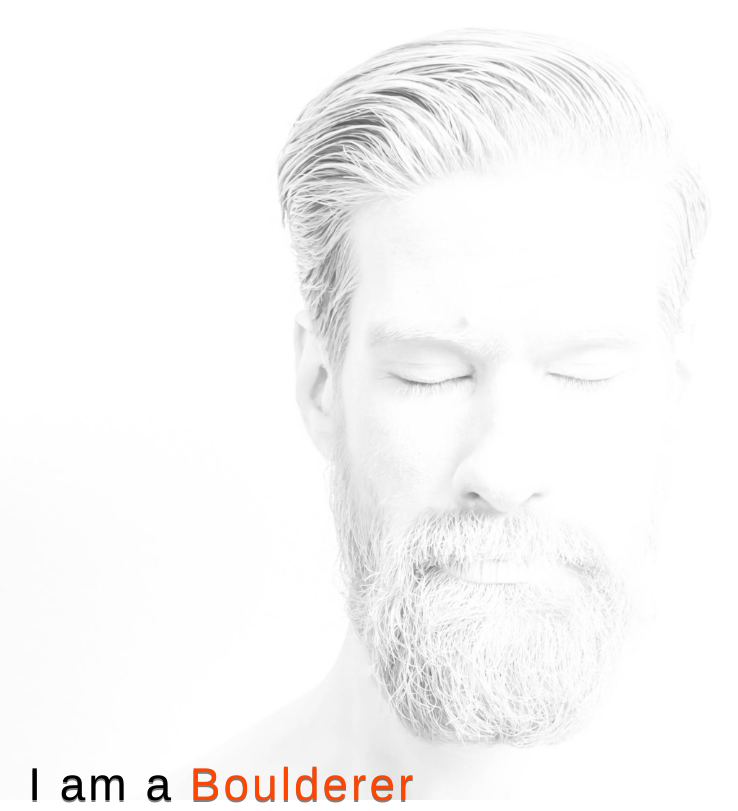
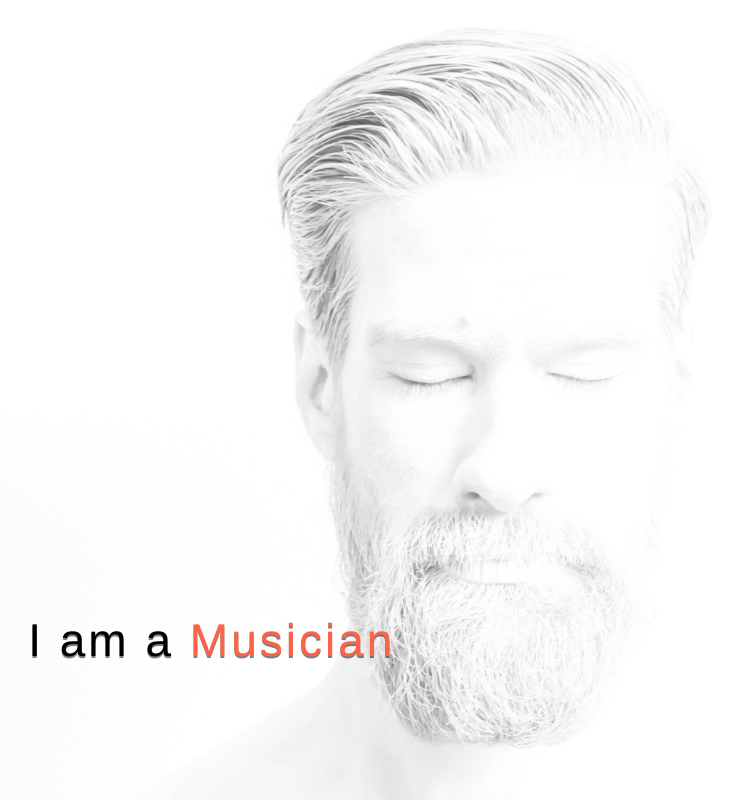
Before and after one commit to vanStaen/clementvanstaen, a React app: page / in a window 1280 px wide. Shown: the whole page, without its empty margins (147-885 px from the left). Built offline with nearby package versions, Linux system fonts and the light colour scheme.

Commit message:
color tomato

```diff
--- a/src/pages/Welcome/RevolvingText/RevolvingText.jsx
+++ b/src/pages/Welcome/RevolvingText/RevolvingText.jsx
@@ -73,8 +73,8 @@ export const RevolvingText = observer(() => {
       <p>I am a </p>&nbsp;
       <p>
         <span className="word">Programmer</span>
+        <span className="word">Boulderer</span>
         <span className="word">Musician</span>
-        <span className="word">Boulderer</span>
         <span className="word">Woodworker</span>
         <span className="word">Photographer</span>
       </p>
--- a/src/pages/Welcome/RevolvingText/RevolvingText.less
+++ b/src/pages/Welcome/RevolvingText/RevolvingText.less
@@ -5,7 +5,7 @@
     text-shadow: 0 2px 0 rgba(0, 0, 0, 0.5);
     text-align: left;
     letter-spacing: 3px;
-    margin-bottom: -60vw;
+    margin-bottom: -60vh;
     margin-left: -60vw;
 }
 
@@ -18,7 +18,7 @@ p {
 .word {
   position: absolute;
   opacity: 0;
-  color: orangered;
+  color: tomato;
 }
 
 .letter {
```
